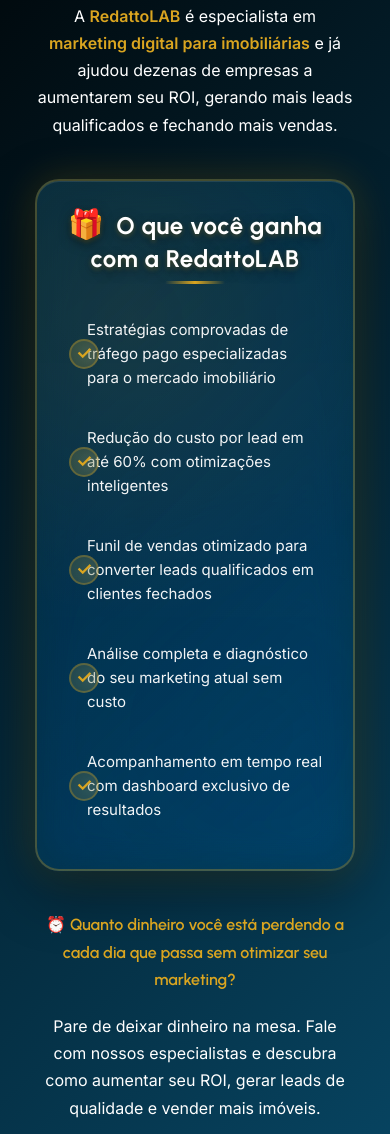
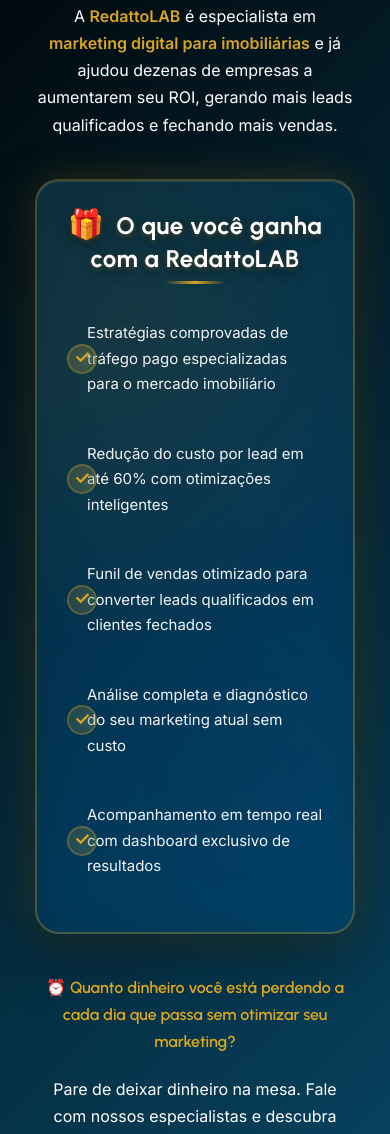
Before and after one commit to RedattoLAB/Landing-Page-Formul-rio-Calculadora-ROI, a plain HTML site: page index.html in a window 390 px wide. Shown: the part 2647-3781 px from the top of the page. Drawn offline with Linux system fonts and the light colour scheme.

Commit message:
Update index.html

```diff
--- a/index.html
+++ b/index.html
@@ -461,16 +461,16 @@
         }
 
         .cta-beneficios li {
-            padding: 18px 15px 18px 70px;
+            padding: 20px 15px 20px 65px;
             position: relative;
             font-size: clamp(15px, 3.5vw, 17px);
-            line-height: 1.7;
+            line-height: 1.8;
             word-wrap: break-word;
             word-break: normal;
-            margin-bottom: 10px;
+            margin-bottom: 12px;
             transition: all 0.3s ease;
             border-radius: 12px;
-            min-height: 56px;
+            min-height: 60px;
             display: flex;
             align-items: center;
             font-weight: 400;
@@ -480,20 +480,20 @@
 
         .cta-beneficios li:hover {
             background: rgba(218, 165, 32, 0.08);
-            padding-left: 75px;
+            padding-left: 70px;
             transform: translateX(5px);
         }
 
         .cta-beneficios li span {
             position: absolute;
-            left: 18px;
+            left: 15px;
             top: 50%;
             transform: translateY(-50%);
             color: #daa520;
             font-weight: bold;
-            font-size: 16px;
-            width: 34px;
-            height: 34px;
+            font-size: 18px;
+            width: 36px;
+            height: 36px;
             display: flex;
             align-items: center;
             justify-content: center;
@@ -515,45 +515,39 @@
         /* Ajustes específicos para mobile */
         @media (max-width: 768px) {
             .cta-beneficios li {
-                padding: 16px 12px 16px 65px;
-                min-height: 52px;
-                line-height: 1.6;
+                padding: 18px 12px 18px 60px;
+                min-height: 56px;
             }
 
             .cta-beneficios li:hover {
-                padding-left: 70px;
+                padding-left: 65px;
             }
 
             .cta-beneficios li span {
-                left: 15px;
+                left: 12px;
                 width: 32px;
                 height: 32px;
-                font-size: 15px;
+                font-size: 16px;
             }
         }
 
         @media (max-width: 480px) {
-            .cta-beneficios {
-                padding: clamp(30px, 5vw, 40px) clamp(20px, 4vw, 30px);
-            }
-
             .cta-beneficios li {
-                padding: 14px 10px 14px 58px;
+                padding: 16px 10px 16px 55px;
                 font-size: 15px;
-                line-height: 1.6;
-                min-height: 48px;
-                margin-bottom: 8px;
+                line-height: 1.7;
+                min-height: 52px;
             }
 
             .cta-beneficios li:hover {
-                padding-left: 63px;
+                padding-left: 60px;
             }
 
             .cta-beneficios li span {
-                left: 12px;
+                left: 10px;
                 width: 30px;
                 height: 30px;
-                font-size: 14px;
+                font-size: 15px;
             }
         }
 
```
